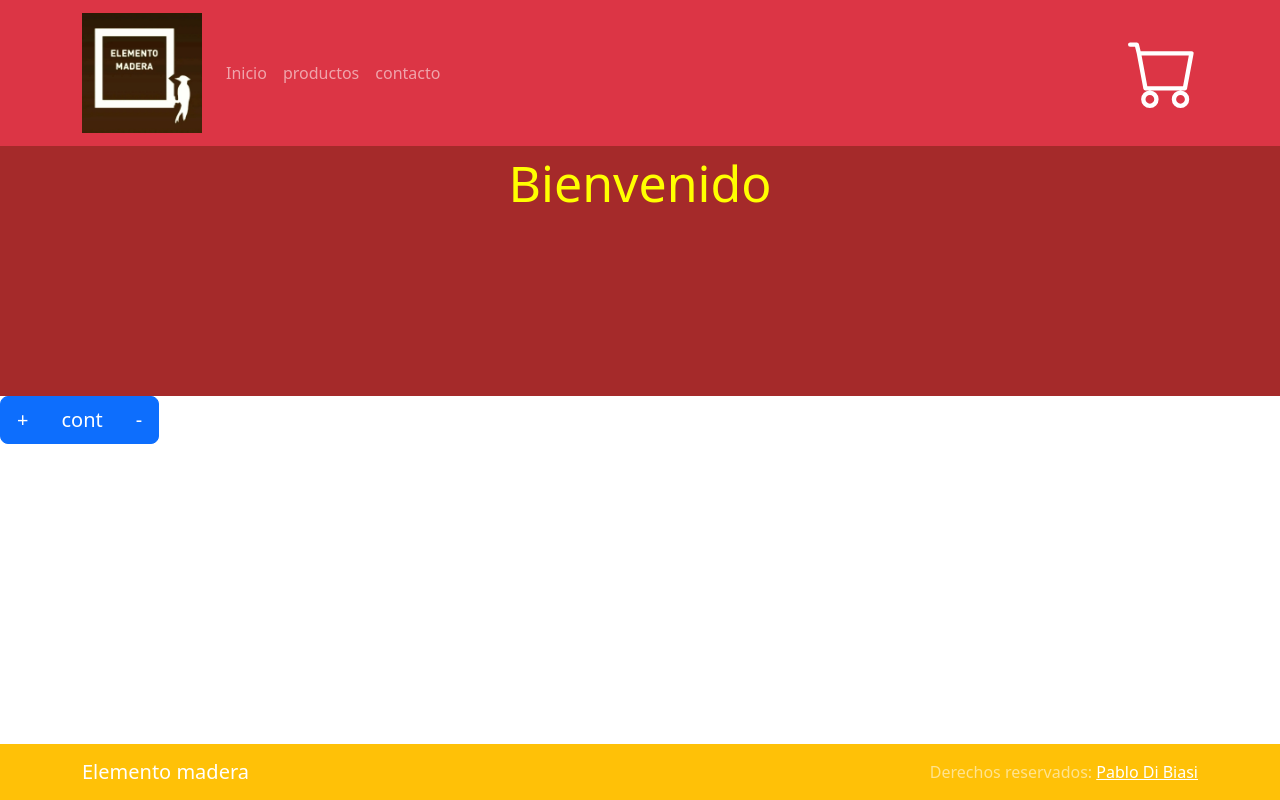
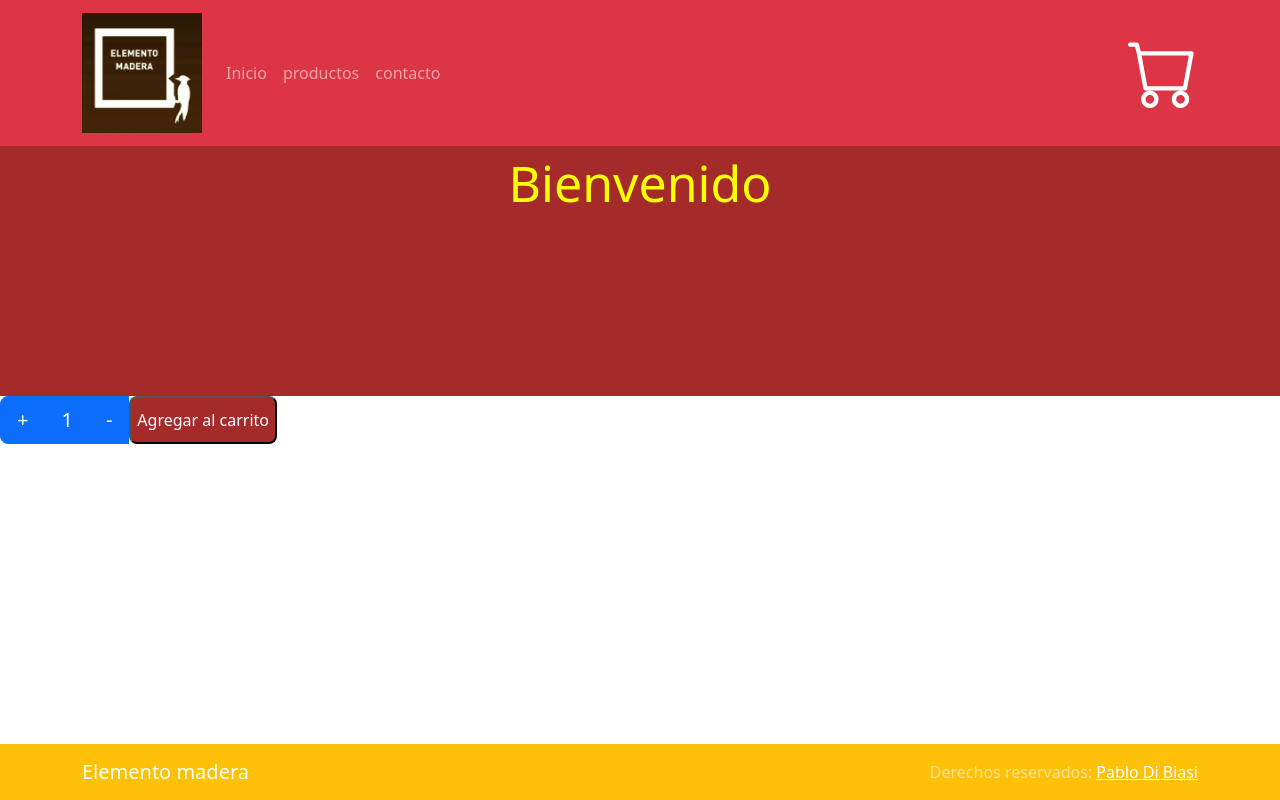
Before and after one commit to pablodibiasi/PreEntrega2DiBiasi, a React (Create React App) app: page / in a window 1280 px wide. Built offline with nearby package versions, Linux system fonts and the light colour scheme.

Commit message:
primera actividad del workbook

```diff
--- a/src/App.js
+++ b/src/App.js
@@ -1,8 +1,8 @@
+import 'bootstrap/dist/css/bootstrap.min.css'
 import './App.css'
-import ColorSchemesExample from './components/Navbar'
-import 'bootstrap/dist/css/bootstrap.min.css'
 import TextLinkExample from './components/Footer'
 import ItemListContainer from './components/ItemListContainer'
+import ColorSchemesExample from './components/Navbar'
 function App() {
   return (
     <div>
--- a/src/components/ItemCount.jsx
+++ b/src/components/ItemCount.jsx
@@ -1,13 +1,37 @@
-import React from 'react'
+import React, { useState, useEffect } from 'react'
 import Button from 'react-bootstrap/Button'
 import ButtonGroup from 'react-bootstrap/ButtonGroup'
-export default function ItemCount() {
+
+export default function ItemCount({ stock, initial, onAdd }) {
+  const [contador, setContador] = useState(initial)
+
   return (
     <div>
       <ButtonGroup size="lg" className="mb-2">
-        <Button>+</Button>
-        <Button>cont</Button>
-        <Button>-</Button>
+        <Button
+          onClick={() => {
+            contador < stock ? setContador(contador + 1) : setContador(stock)
+          }}
+        >
+          {' '}
+          +{' '}
+        </Button>
+        <Button>{contador}</Button>
+        <Button
+          onClick={() => {
+            contador > 0 ? setContador(contador - 1) : setContador(0)
+          }}
+        >
+          {' '}
+          -{' '}
+        </Button>
+
+        <button
+          style={{ backgroundColor: 'brown', color: 'white', borderRadius: 8 }}
+          onClick={() => onAdd(contador)}
+        >
+          Agregar al carrito
+        </button>
       </ButtonGroup>
     </div>
   )
--- a/src/components/ItemListContainer.jsx
+++ b/src/components/ItemListContainer.jsx
@@ -2,6 +2,9 @@ import React from 'react'
 import ItemCount from './ItemCount'
 
 export default function ItemListContainer({ greeting }) {
+  const onAdd = (cantidad) => {
+    alert(`El usuario agrego: ${cantidad}`)
+  }
   return (
     <>
       <div
@@ -15,7 +18,7 @@ export default function ItemListContainer({ greeting }) {
       >
         {greeting}
       </div>
-      <ItemCount />
+      <ItemCount stock={10} initial={1} onAdd={onAdd} />
     </>
   )
 }
```
